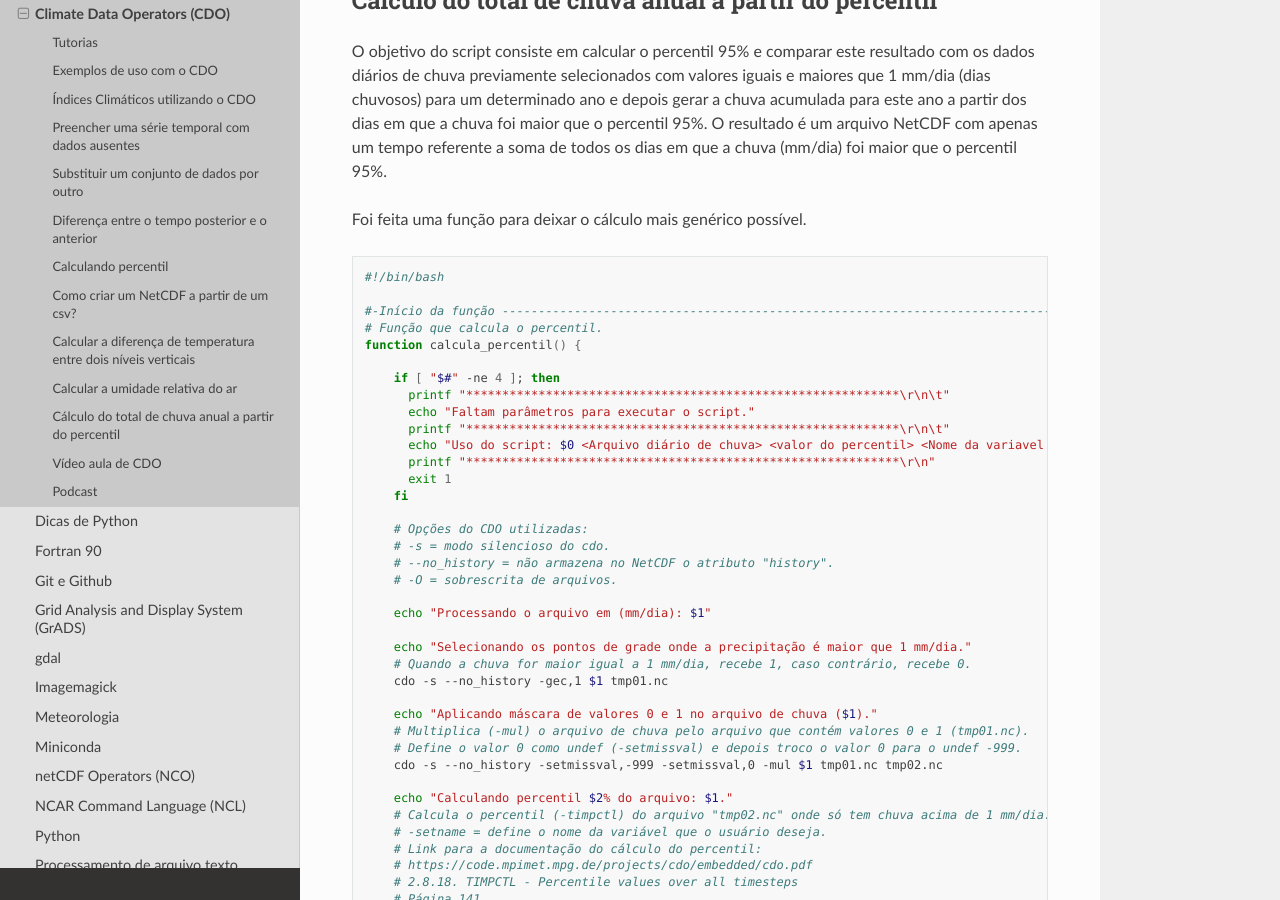
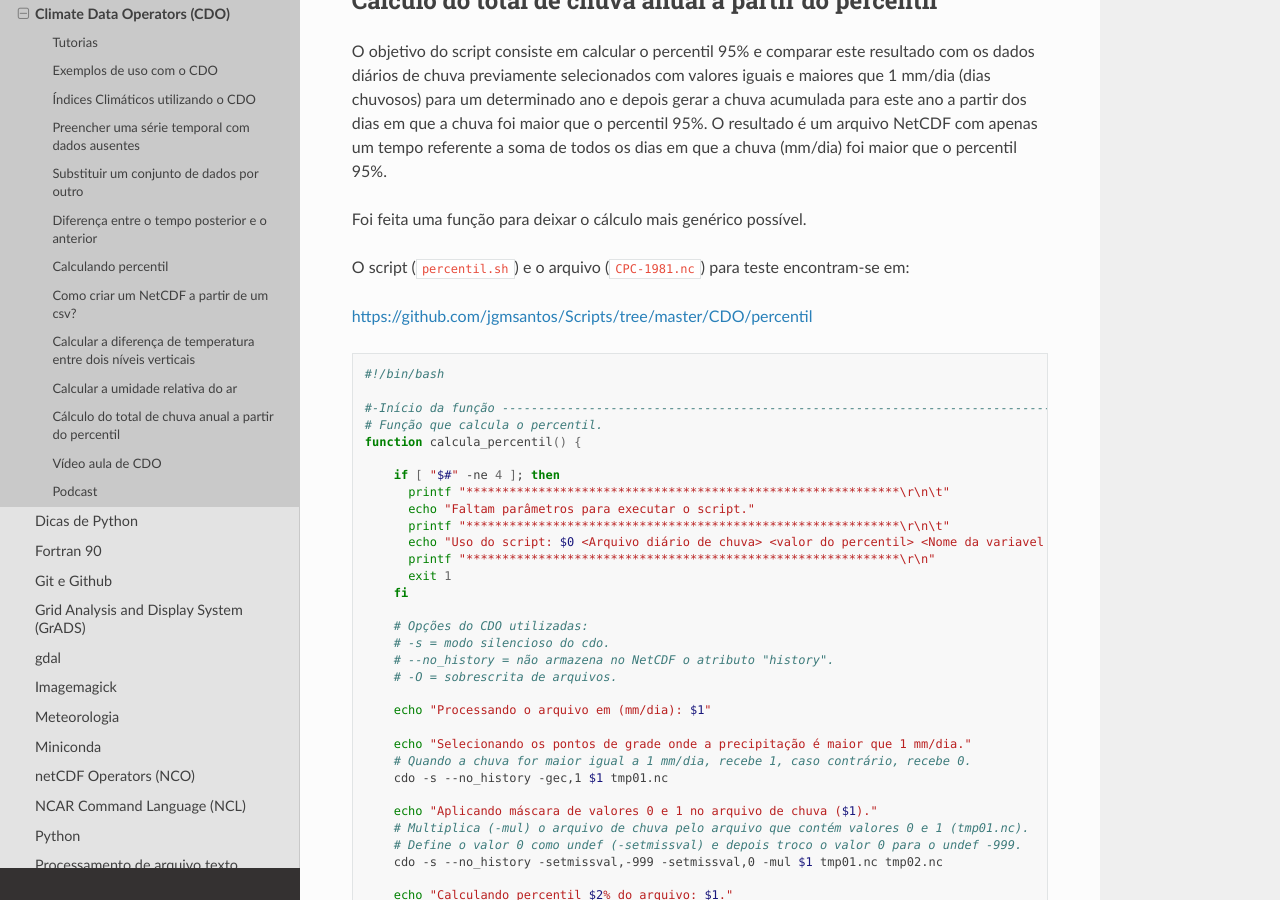
Before and after one commit to jgmsantos/homepage, a Sphinx documentation site: the page built from docs/pages/tutoriais/cdo.md, in a window 1280 px wide and 900 px high, scrolled down 31849 px. Built offline with Sphinx 7.4.7 and the Read the Docs theme 2.0.0, drawn with Linux system fonts in a browser that asks for light colours; pages that are not in the unit, such as notebooks, are missing from menus.

Commit message:
Percentil

````diff
--- a/docs/pages/tutoriais/cdo.md
+++ b/docs/pages/tutoriais/cdo.md
@@ -1348,6 +1348,12 @@ O objetivo do script consiste em calcular o percentil 95% e comparar este result
 
 Foi feita uma função para deixar o cálculo mais genérico possível.
 
+O script (``percentil.sh``) e o arquivo (``CPC-1981.nc``) para teste encontram-se em:
+
+[https://github.com/jgmsantos/Scripts/tree/master/CDO/percentil](https://github.com/jgmsantos/Scripts/tree/master/CDO/percentil)
+
+
+
 ```bash
 #!/bin/bash
 
````
